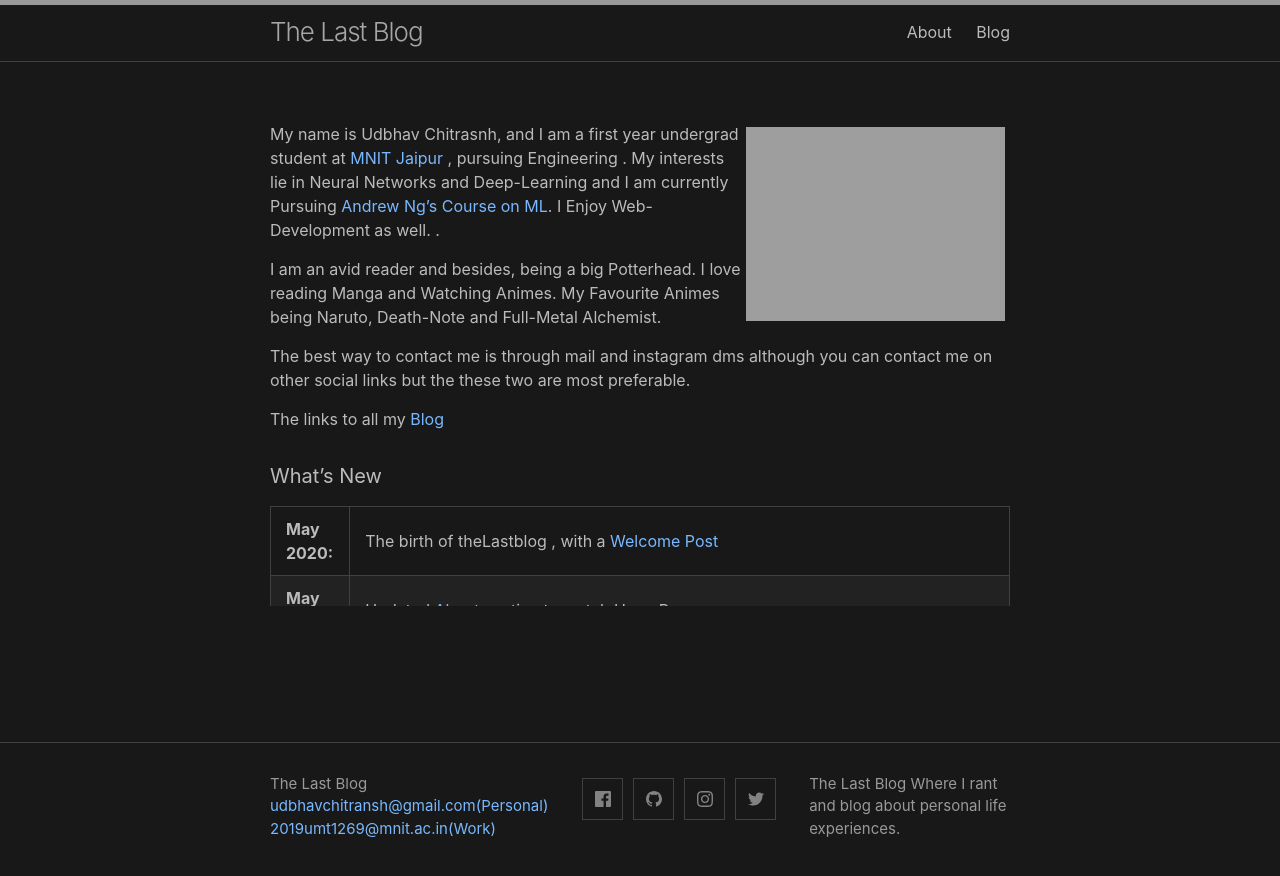
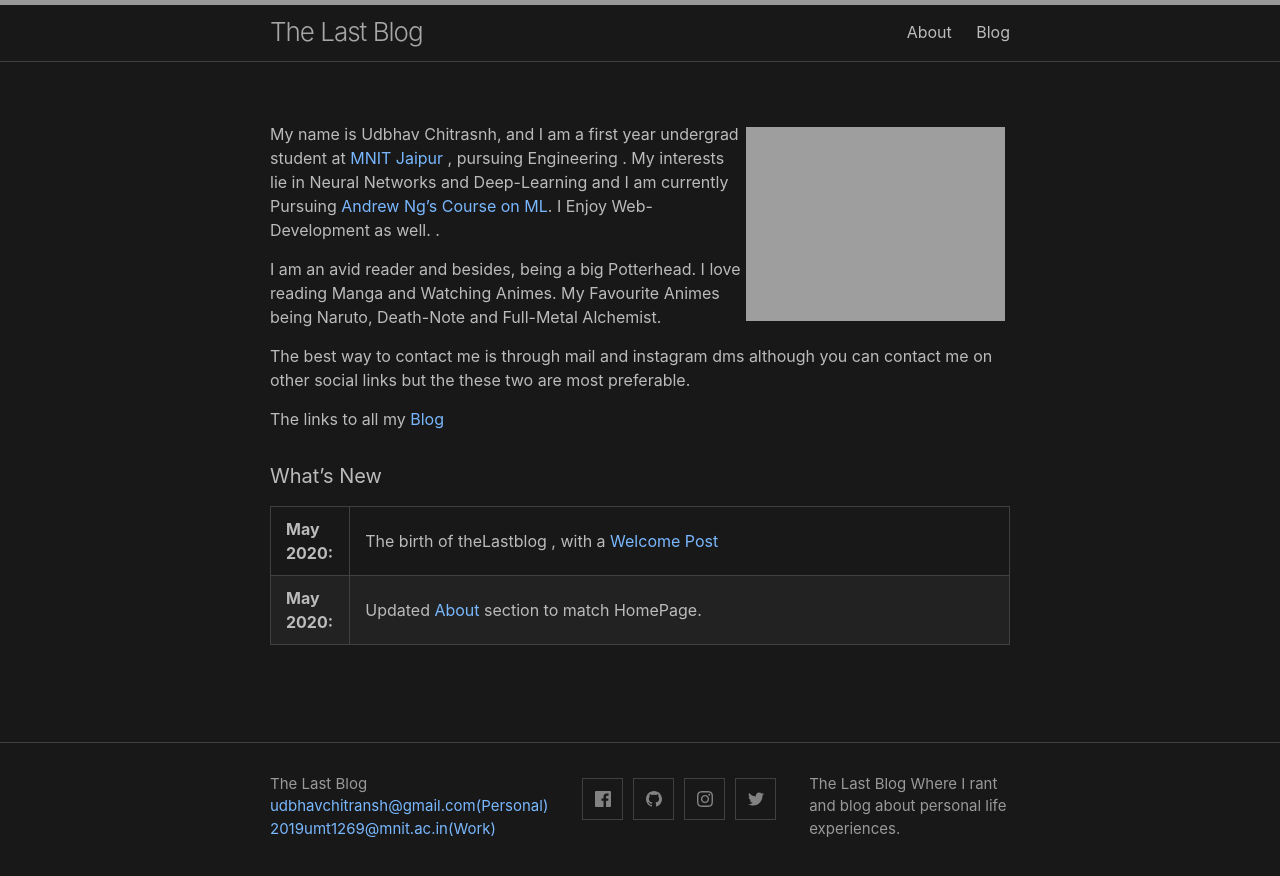
Before and after one commit to udbhavc/udbhavc.github.io, a Jekyll site: the page built from index.markdown, in a window 1280 px wide. Shown: the top 876 px of the page. Built offline with Jekyll 4.4.1, drawn with Linux system fonts in a browser that asks for light colours; comment, search, counter and statistics services are not loaded.

Commit message:
Update index.markdown

```diff
--- a/index.markdown
+++ b/index.markdown
@@ -19,9 +19,9 @@ The links to all my [Blog](https://udbhavc.github.io/archive.html)
 
 #### What's New
 
-<div style="height:100px;overflow:auto;">
+<div style="height:175px;overflow:auto;">
 <table>
-<col width="10px">
+<col width="75px">
 <col width="650px">
 <tr><td><b>May 2020:</b></td><td>The birth of theLastblog , with a <a href="https://udbhavc.github.io/2020/05/20/welcome-to-the-blog.html">Welcome Post</a></td></tr>
 <tr><td><b>May 2020:</b></td><td>Updated <a href="https://udbhavc.github.io/2020/05/20/welcome-to-the-blog.html">About</a> section to match HomePage. </td></tr>
```
